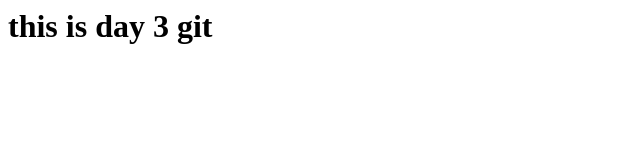
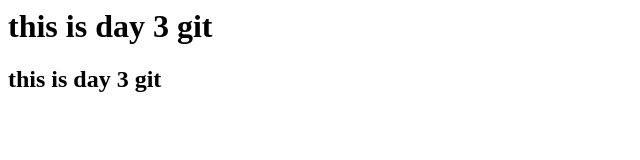
Before and after one commit to AkashDakshna/newrepo, a plain HTML site: page index.html in a window 1280 px wide. Shown: the whole page, without its empty margins (0-640 px from the left). Drawn offline with Linux system fonts and the light colour scheme.

Commit message:
Updated code

```diff
--- a/index.html
+++ b/index.html
@@ -1,3 +1,4 @@
 <html>
 <h1> this is day 3 git </h1>
+<h2> this is day 3 git </h2>
 </html>
```
